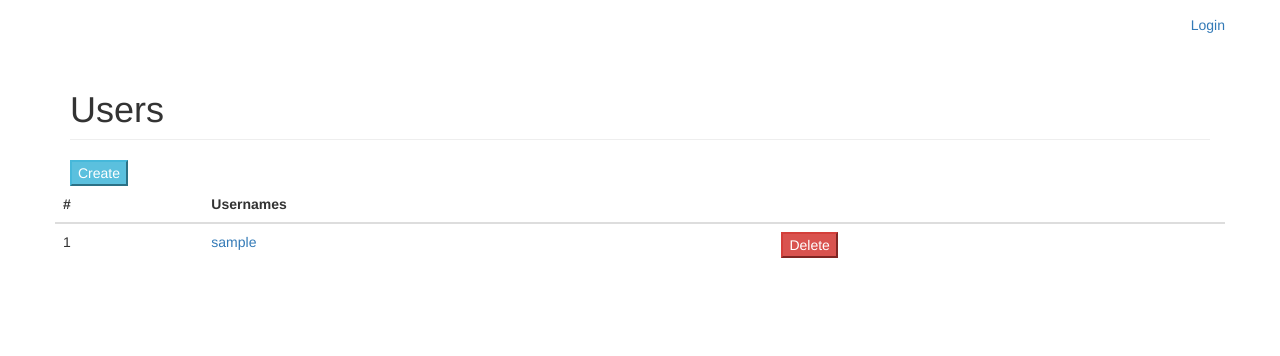
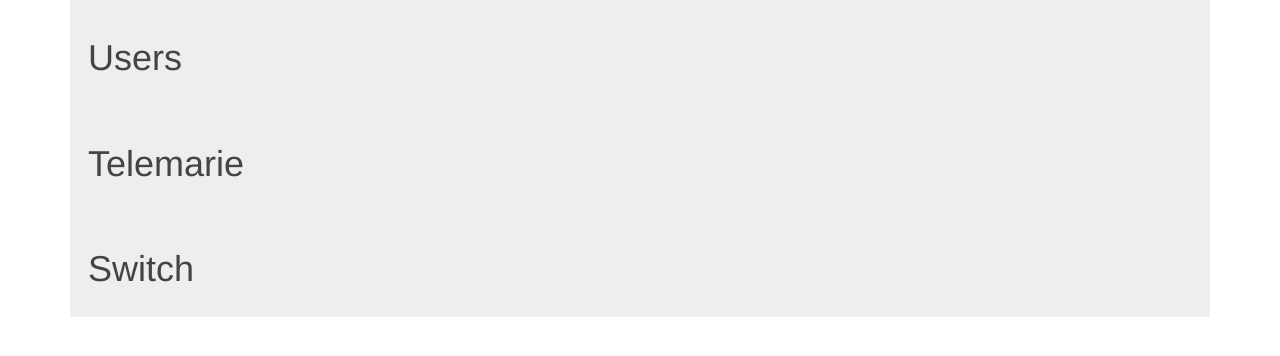
Before and after one commit to asimaarbi/recipient2, a Flask app: template templates/user.html in a window 1280 px wide. Shown: the top 356 px of the page. Run offline with Flask 2, Linux system fonts and the light colour scheme; tables that the repository leaves empty hold one stand-in row (values such as "Sample post"); the template is opened without the code that fills it: values that come from a table or form of the project are taken from there, most other values are stand-ins (such as "Sample title", 1, 10 or a date in 2020); some libraries are stand-ins or nearby versions.

Commit message:
custom ui

```diff
--- a/templates/user.html
+++ b/templates/user.html
@@ -12,27 +12,40 @@
             margin-top: 10px;
             margin-left: 10px;
         }
+
+        /* Style the buttons that are used to open and close the accordion panel */
+        .accordion {
+            background-color: #eee;
+            color: #444;
+            cursor: pointer;
+            padding: 18px;
+            width: 100%;
+            text-align: left;
+            border: none;
+            outline: none;
+            transition: 0.4s;
+        }
+
+        /* Add a background color to the button if it is clicked on (add the .active class with JS), and when you move the mouse over it (hover) */
+        .active, .accordion:hover {
+            background-color: #ccc;
+        }
+
+        /* Style the accordion panel. Note: hidden by default */
+        .panel {
+            padding: 0 18px;
+            background-color: white;
+            display: none;
+            overflow: hidden;
+        }
+
+
     </style>
 </head>
 <body>
 <div class="container">
-
-    <div class="row">
-        <div>
-            <ul class="nav navbar-nav navbar-right">
-                {% if session['logged_in'] == True %}
-                    <li><a href="/logout">Logout <span class="sr-only">(current)</span></a></li>
-                {% else %}
-                    <li><a href="/login">Login <span class="sr-only">(current)</span></a></li>
-                {% endif %}
-            </ul>
-        </div>
-        <div class="col-lg-12">
-            <h1 class="page-header">Users</h1>
-            <a href="{{ url_for('create_uer') }}">
-                <button class="btn-info" type="button" onclick="tryReload()">Create</button>
-            </a>
-        </div>
+    <button class="accordion"><H1>Users</H1></button>
+    <div class="panel">
         <table class="table">
             <thead>
             <tr>
@@ -59,12 +72,65 @@
                             <button class="btn-danger" type="button" onclick="tryReload()">Delete</button>
                         </a>
                     </td>
+
                 </tr>
             {% endfor %}
             </tbody>
         </table>
     </div>
+
+
+    <button class="accordion"><H1>Telemarie</H1></button>
+    <div class="panel">
+        <div class="col-lg-12">
+            <h1 class="page-header">Telemaries by {{ name }}</h1>
+        </div>
+        <table class="table">
+            <thead>
+            <tr>
+                <th scope="col">#</th>
+                <th scope="col">Machine Id</th>
+                <th scope="col">Type</th>
+                <th scope="col"></th>
+
+            </tr>
+            </thead>
+            <tbody>
+            {% for user in album_dates %}
+
+                <tr>
+                    <td>
+                        <p> {{ loop.index }}</p>
+                    </td>
+                    <td>
+                        <a href="{{ url_for('switch', username=user.uid) }}">
+                            <p> {{ user.identity }}</p>
+                        </a>
+                    </td>
+                    <td>
+                        <a href="{{ url_for('switch', username=user.uid) }}">
+                            <p> {{ user.type }}</p>
+                        </a>
+                    </td>
+                    <td>
+                        <a href="{{ url_for('delete_tele', uid=user.uid) }}">
+                            <button class="btn-danger" type="button" onclick="tryReload()">Delete</button>
+                        </a>
+                    </td>
+                </tr>
+            {% endfor %}
+            </tbody>
+        </table>
+    </div>
+    <button class="accordion"><H1>Switch</H1></button>
+    <div class="panel">
+        <p>Lorem ipsum..
+            dfhdh
+            fghdfhdfh.</p>
+    </div>
 </div>
+
+
 <script src="https://maxcdn.bootstrapcdn.com/bootstrap/3.3.6/js/bootstrap.min.js"
         integrity="sha384-0mSbJDEHialfmuBBQP6A4Qrprq5OVfW37PRR3j5ELqxss1yVqOtnepnHVP9aJ7xS"
         crossorigin="anonymous"></script>
@@ -75,6 +141,34 @@
             window.location.reload();
         }, 400);
     }
+
+    function openNav() {
+        document.getElementById("mySidepanel").style.width = "400px";
+    }
+
+    /* Set the width of the sidebar to 0 (hide it) */
+    function closeNav() {
+        document.getElementById("mySidepanel").style.width = "0";
+    }
+
+    var acc = document.getElementsByClassName("accordion");
+    var i;
+
+    for (i = 0; i < acc.length; i++) {
+        acc[i].addEventListener("click", function () {
+            /* Toggle between adding and removing the "active" class,
+            to highlight the button that controls the panel */
+            this.classList.toggle("active");
+
+            /* Toggle between hiding and showing the active panel */
+            var panel = this.nextElementSibling;
+            if (panel.style.display === "block") {
+                panel.style.display = "none";
+            } else {
+                panel.style.display = "block";
+            }
+        });
+    }
 </script>
 </body>
 </html>
```
